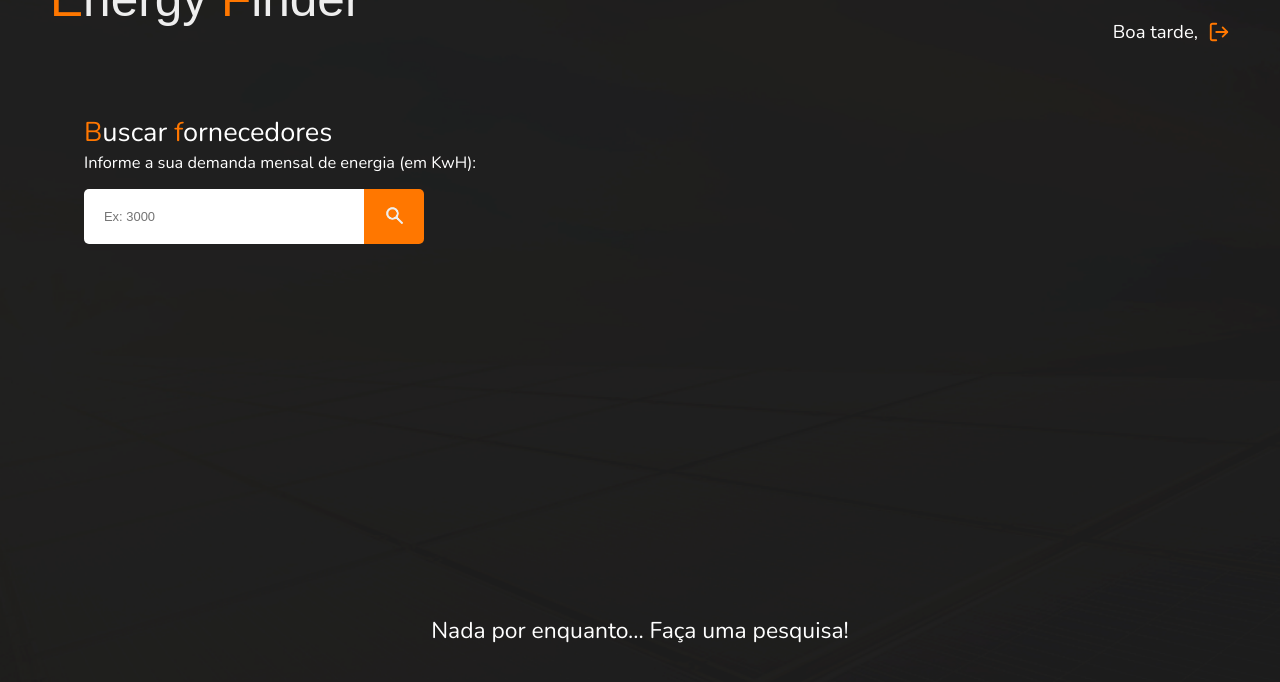
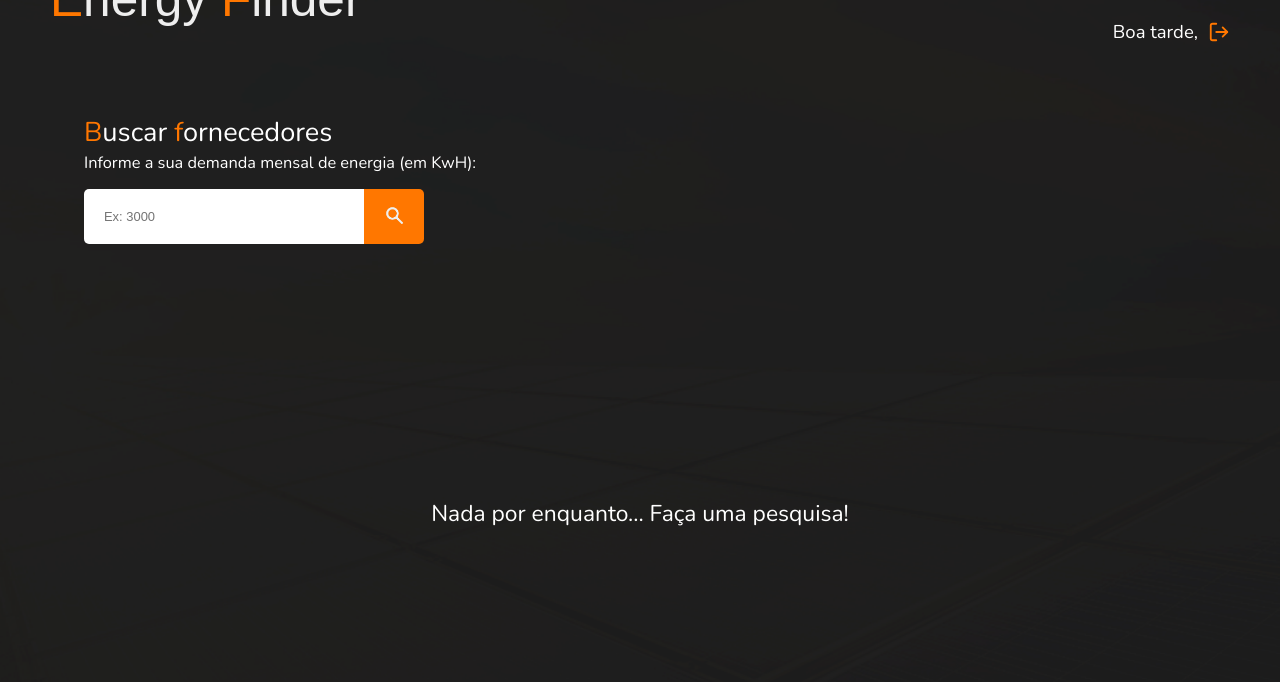
Before and after one commit to Energy-Finder/EnergyFinderWeb, a React (Create React App) app in the folder energy-finder-web/: page /home in a window 1280 px wide. Shown: the top 682 px of the page. Built offline with nearby package versions, Linux system fonts and the light colour scheme; sample sign-in values are in the browser's storage; the HTML template or start-up script is replaced by a standard one; a web font is replaced by a local one.

Commit message:
refactor: adjust in providers list css and html

```diff
--- a/energy-finder-web/src/pages/Home/index.jsx
+++ b/energy-finder-web/src/pages/Home/index.jsx
@@ -125,7 +125,6 @@ function Home() {
                         <input type="text" required placeholder="Ex: 3000" onChange={e => setKwh(e.target.value)} />
                         <button type="submit"><img src={searchIcon} height="25" width="25" /></button>
                     </form>
-                    {providers &&
                     <div className="providers-list">
                         {providers.map((provider) =>
                             <div className="card" key={provider.providerId}>
@@ -148,8 +147,6 @@ function Home() {
                             </div>
                         )}
                     </div>
-
-                    }
                     {providers.length < 1 &&
                         <div className="not-found-providers">
                             <p>{notFoundMsg}</p>
--- a/energy-finder-web/src/pages/Home/style.css
+++ b/energy-finder-web/src/pages/Home/style.css
@@ -104,7 +104,7 @@
 .home-body .home-container .search-box .not-found-providers {
     display: flex;
     width: 100%;
-    height: 100%;
+    height: max-content;
     margin-top: 5px;
     flex-wrap: wrap;
     overflow-x: auto;
```
Lines whose indentation alone changed are shown as unchanged.
